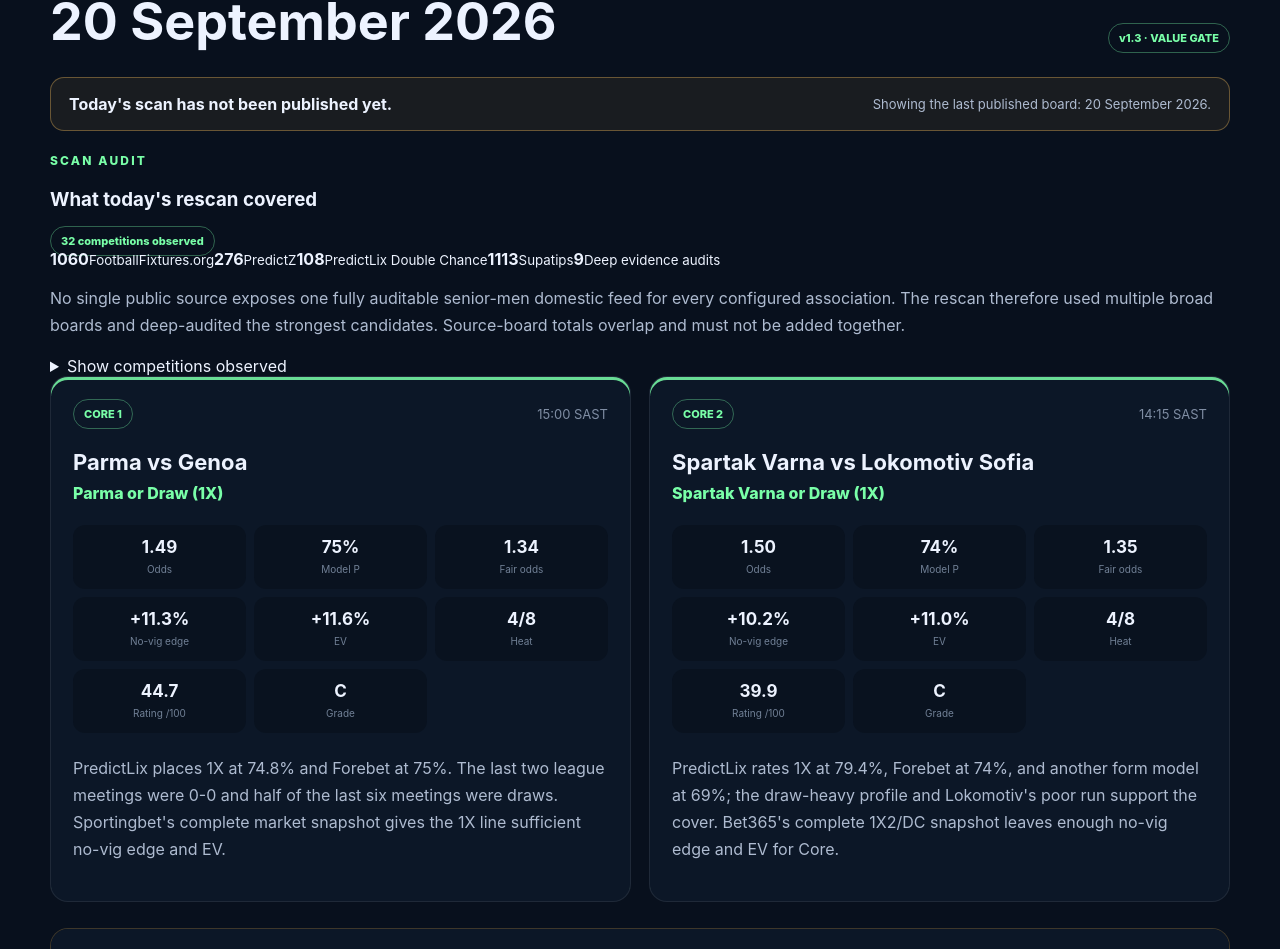
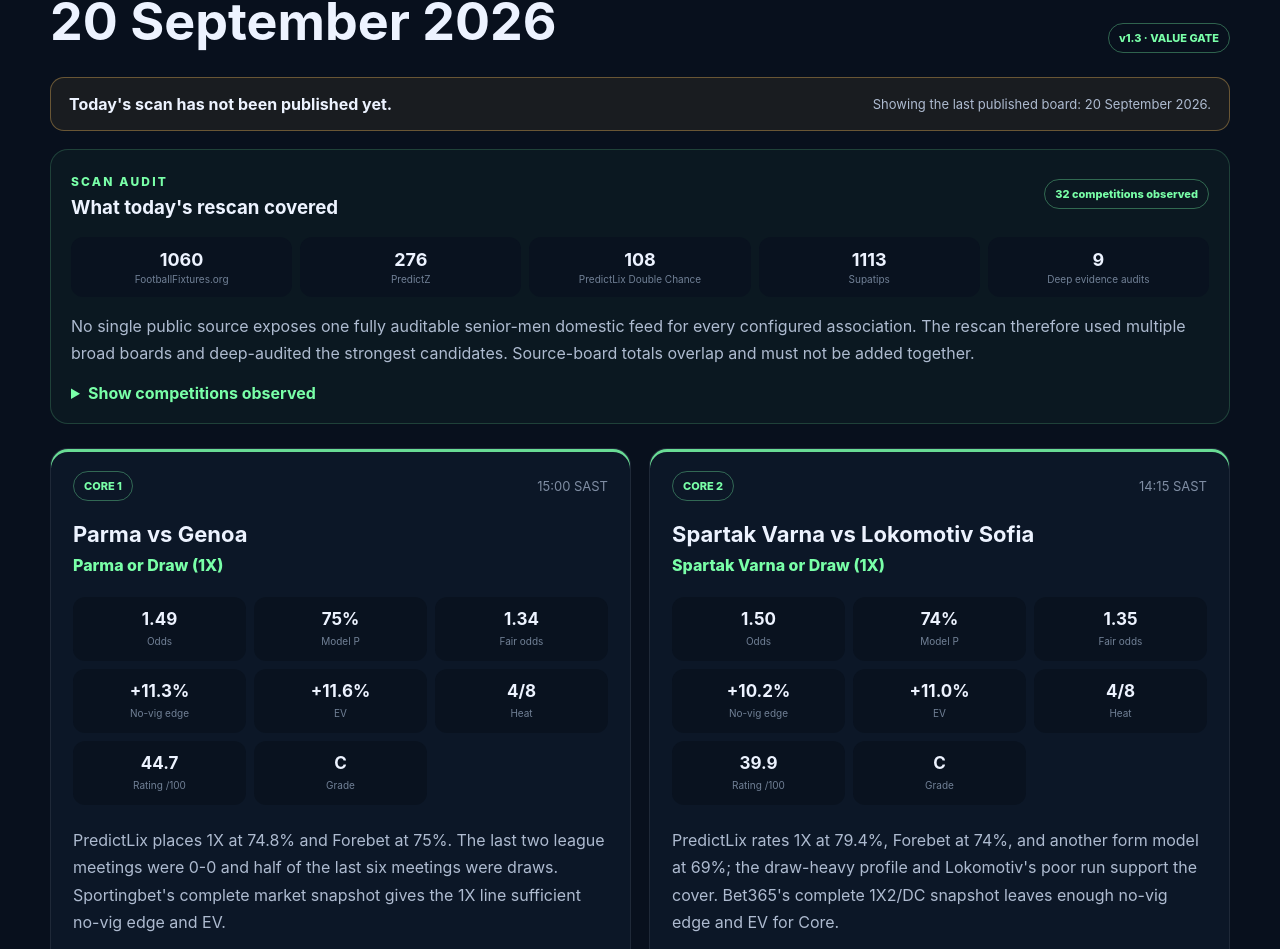
Before and after one commit to BaloyiTK/football-tips, a Next.js app: page / in a window 1280 px wide. Shown: the part 781-1730 px from the top of the page. Built offline with nearby package versions, Linux system fonts and the light colour scheme.

Commit message:
Style daily scan audit

```diff
--- a/app/globals.css
+++ b/app/globals.css
@@ -120,3 +120,15 @@
   .watchlist-meta { text-align: left; min-width: 0; }
   footer { flex-direction: column; }
 }
+
+.scan-audit { margin: 0 0 24px; padding: 20px; border: 1px solid rgba(121,255,168,.18); border-radius: 18px; background: rgba(121,255,168,.035); }
+.scan-audit-head { display:flex; justify-content:space-between; align-items:center; gap:16px; }
+.scan-audit-head h3 { margin:6px 0 0; }
+.scan-metrics { display:grid; grid-template-columns:repeat(5,1fr); gap:8px; margin:18px 0 10px; }
+.scan-metrics span { padding:12px; border-radius:12px; background:#09121f; text-align:center; }
+.scan-metrics b { display:block; font-size:18px; }
+.scan-metrics small { display:block; color:#718096; font-size:10px; margin-top:3px; }
+.scan-audit details { margin-top:12px; color:#aebbd0; }
+.scan-audit summary { cursor:pointer; color:#79ffa8; font-weight:700; }
+.competition-list { padding-top:12px; line-height:1.7; font-size:13px; color:#8fa0b8; }
+@media (max-width:800px) { .scan-audit-head { align-items:flex-start; flex-direction:column; } .scan-metrics { grid-template-columns:repeat(2,1fr); } }
```
